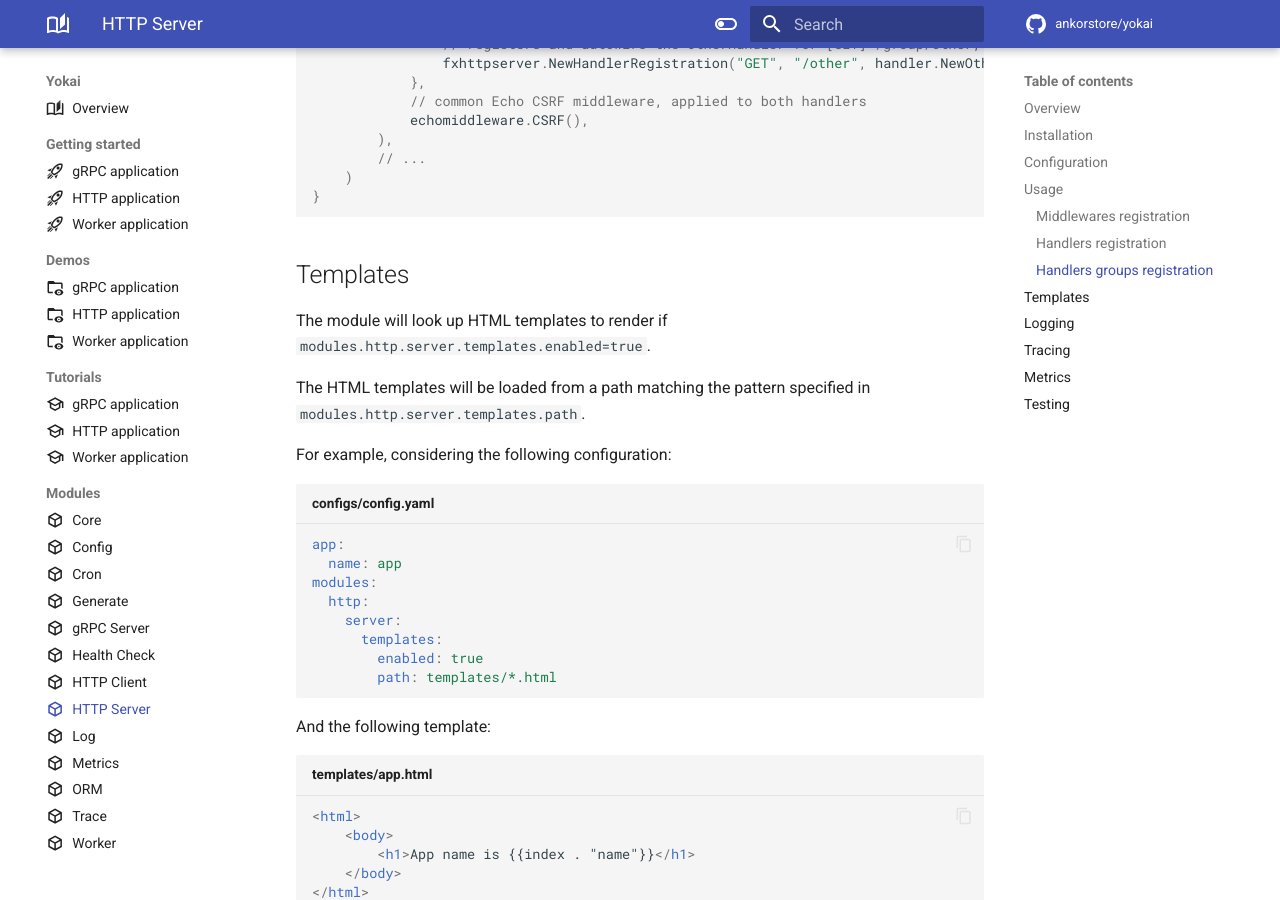
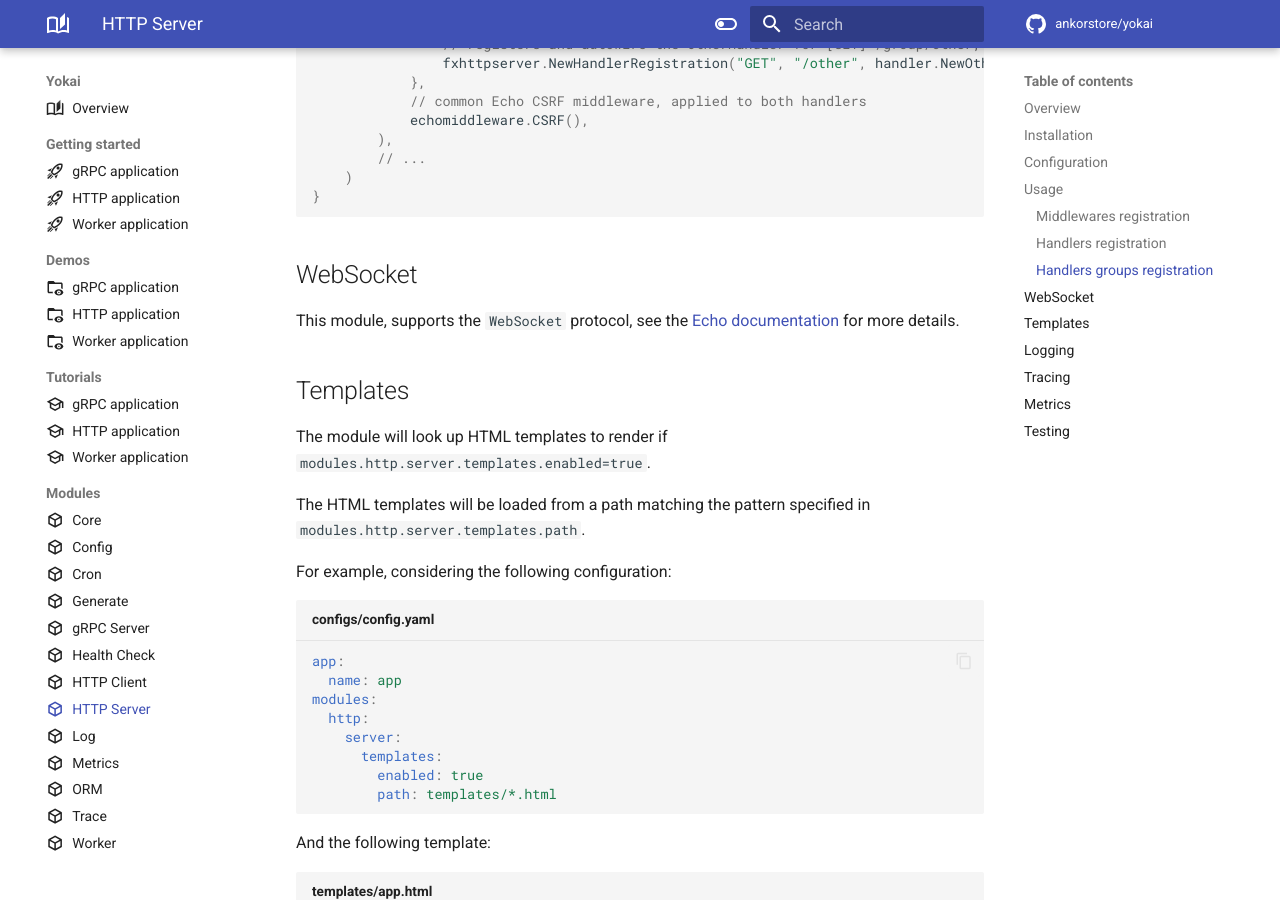
Before and after one commit to ankorstore/yokai, an MkDocs documentation site: the page built from docs/modules/fxhttpserver.md, in a window 1280 px wide and 900 px high, scrolled down 6804 px. Built offline with MkDocs 1.6.1 and Material for MkDocs 9.7.7, drawn with Linux system fonts in a browser that asks for light colours; comment, search, counter and statistics services are not loaded.

````diff
--- a/docs/modules/fxhttpserver.md
+++ b/docs/modules/fxhttpserver.md
@@ -332,6 +332,10 @@ func Router() fx.Option {
 }
 ```
 
+## WebSocket
+
+This module, supports the `WebSocket` protocol, see the [Echo documentation](https://echo.labstack.com/docs/cookbook/websocket) for more details.
+
 ## Templates
 
 The module will look up HTML templates to render if `modules.http.server.templates.enabled=true`.
````
Also changed, not shown: fxhttpserver/README.md (+15 -10 lines).
